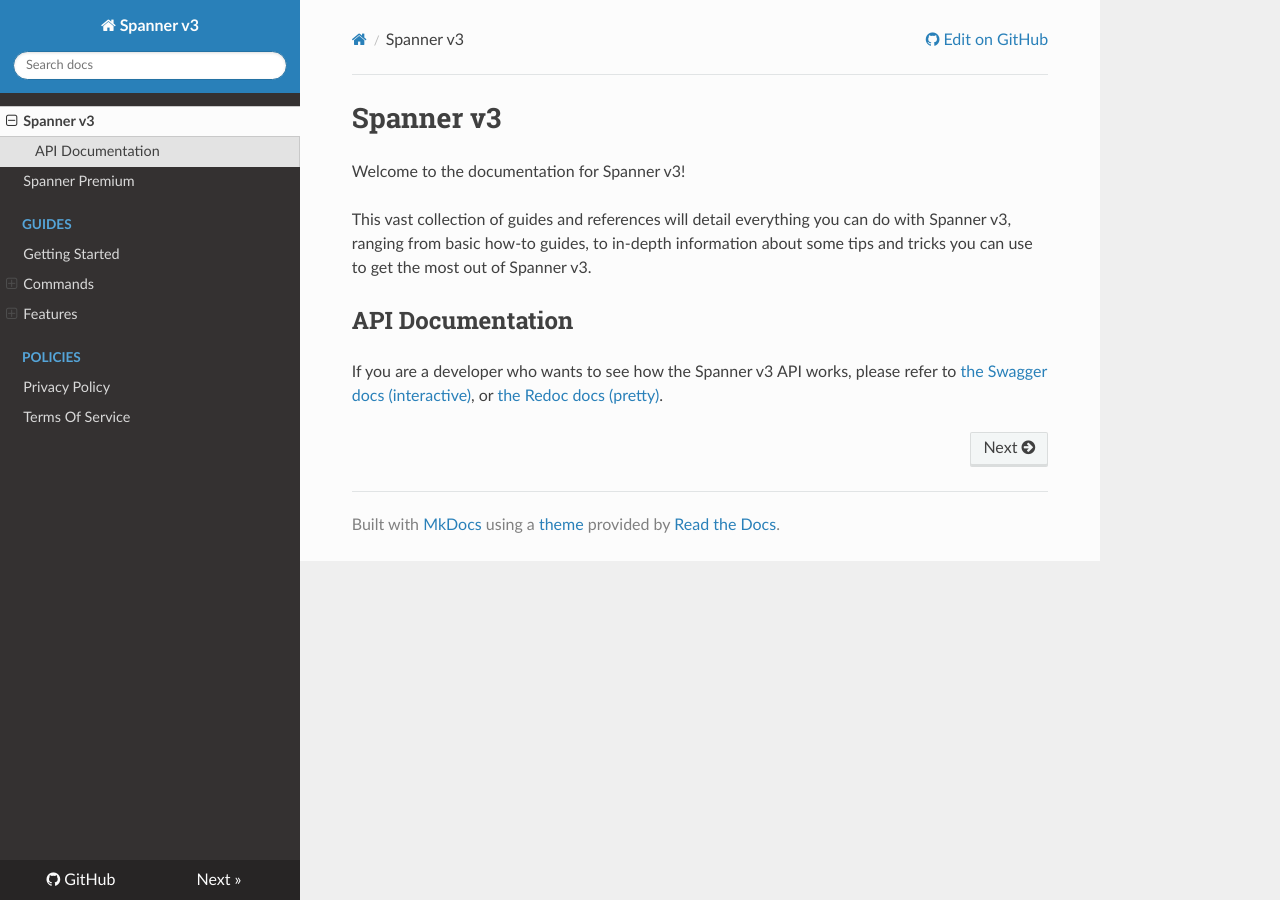
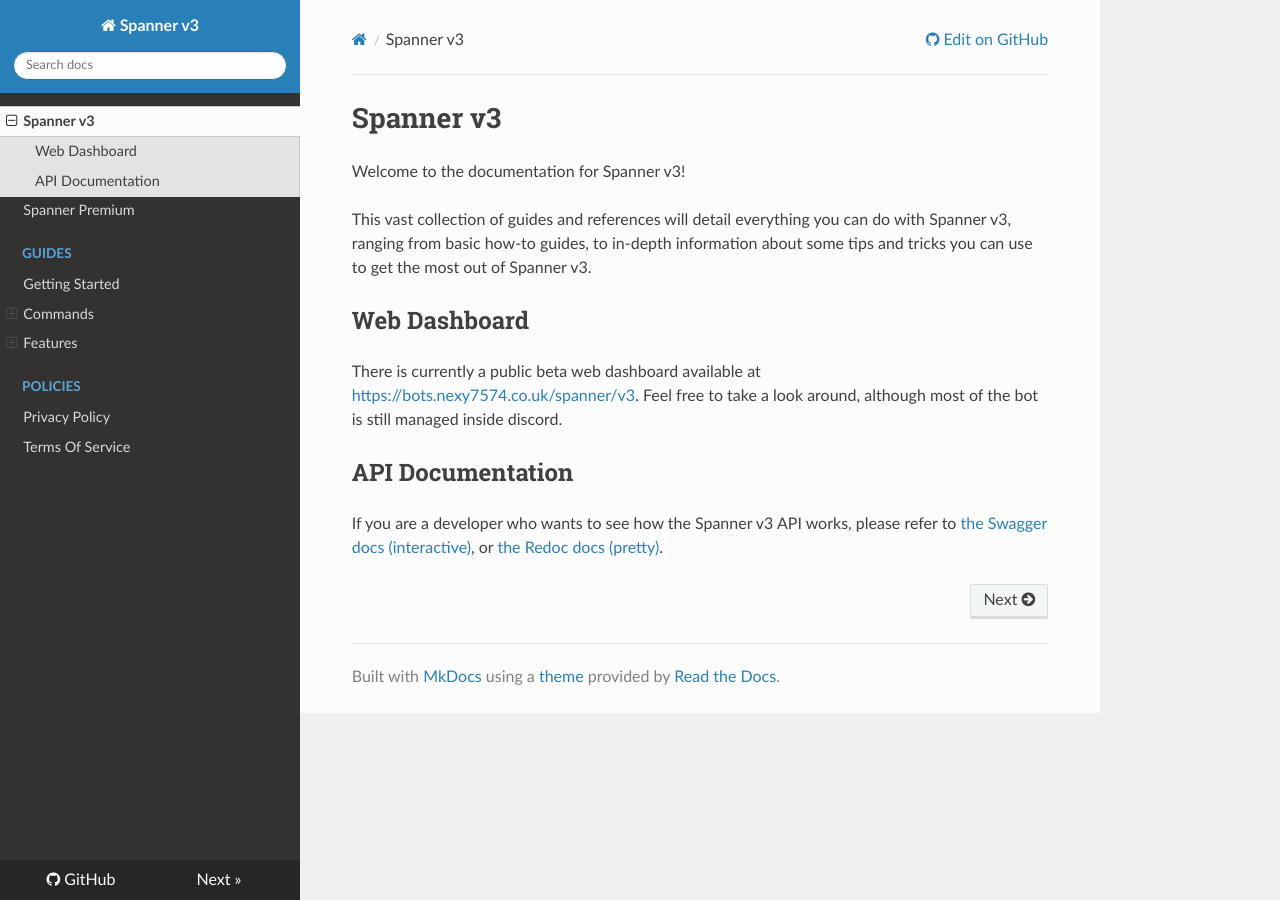
Before and after one commit to SpannerBot/spanner-v3-docs, an MkDocs documentation site: the page built from docs/index.md, in a window 1280 px wide. Built offline with MkDocs 1.6.1, drawn with Linux system fonts in a browser that asks for light colours; nearby versions of some CDN libraries.

Commit message:
Complete migration

```diff
--- a/docs/index.md
+++ b/docs/index.md
@@ -5,7 +5,13 @@ Welcome to the documentation for Spanner v3!
 This vast collection of guides and references will detail everything you can do with Spanner v3, ranging from basic
 how-to guides, to in-depth information about some tips and tricks you can use to get the most out of Spanner v3.
 
+## Web Dashboard
+
+There is currently a public beta web dashboard available at <https://bots.nexy7574.co.uk/spanner/v3>. Feel free to take a look around,
+although most of the bot is still managed inside discord.
+
 ## API Documentation
 
 If you are a developer who wants to see how the Spanner v3 API works, please refer to
-[the Swagger docs (interactive)](docs), or [the Redoc docs (pretty)](redoc).
+[the Swagger docs (interactive)](https://spanner.nexy7574.co.uk/api/docs),
+or [the Redoc docs (pretty)](https://spanner.nexy7574.co.uk/api/redoc).
--- a/mkdocs.yml
+++ b/mkdocs.yml
@@ -1,14 +1,11 @@
 site_name: Spanner v3
 theme: readthedocs
-repo_url: https://github.com/nexy7574/spanner-v3
+repo_url: https://github.com/spanenrbot/spanner-v3-docs
 edit_uri: edit/dev/docs/
-#site_url: http://localhost:1237/
+site_url: https://bots.nexy7574.co.uk/spanner/v3/docs
 markdown_extensions:
   - attr_list
   - md_in_html
   - admonition
   - pymdownx.details
   - pymdownx.superfences
-#  - pymdownx.emoji:
-#      emoji_index: !!python/name:material.extensions.emoji.twemoji
-#      emoji_generator: !!python/name:material.extensions.emoji.to_svg
```
Also changed, not shown: docs/premium.md (line endings or trailing spaces).
